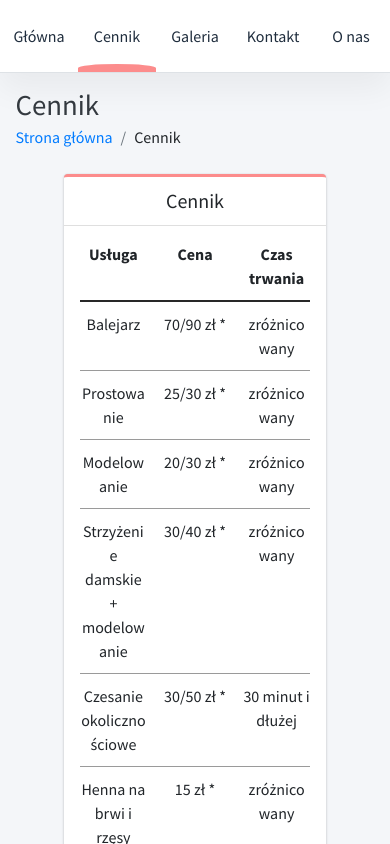
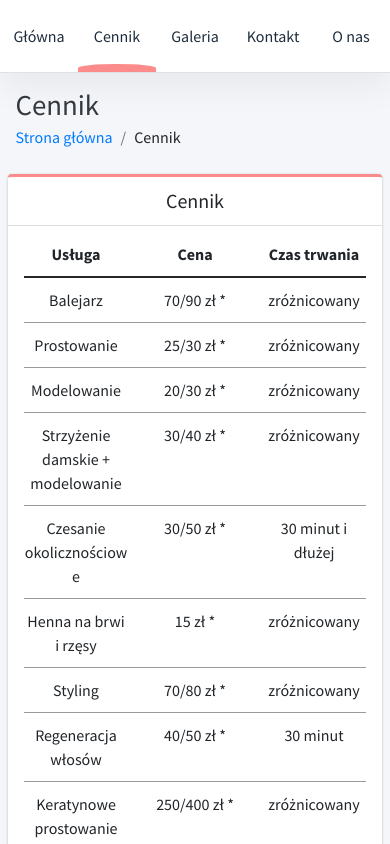
Before and after one commit to waveoffire/salon_fryzjerski, a Vue app: page /cennik in a window 390 px wide. Shown: the top 844 px of the page. Built offline with nearby package versions, Linux system fonts and the light colour scheme.

Commit message:
mobile repair

```diff
--- a/package.json
+++ b/package.json
@@ -8,6 +8,7 @@
     "lint": "vue-cli-service lint"
   },
   "dependencies": {
+    "@types/aos": "^3.0.2",
     "aos": "^3.0.0-beta.6",
     "core-js": "^2.6.5",
     "vue": "^2.6.10",
--- a/src/components/Cennik.vue
+++ b/src/components/Cennik.vue
@@ -55,7 +55,7 @@ export default {
         },
         { name: "Farbowanie", price: "60/190", time: "30 minut i dłużej" },
         {
-          name: "Strzyżenie męskie nożyczkami(klasyczne)",
+          name: "Strzyżenie męskie nożyczkami (klasyczne)",
           price: "15",
           time: "zróżnicowany"
         },
@@ -90,4 +90,9 @@ export default {
 .bottom {
   margin: 0 15% 0 15%;
 }
+@media only screen and (max-width: 900px) {
+  .card-outline {
+    margin: 0;
+  }
+}
 </style>
```
Also changed, not shown: 1 other file (tests, documents, lock files or other folders).
